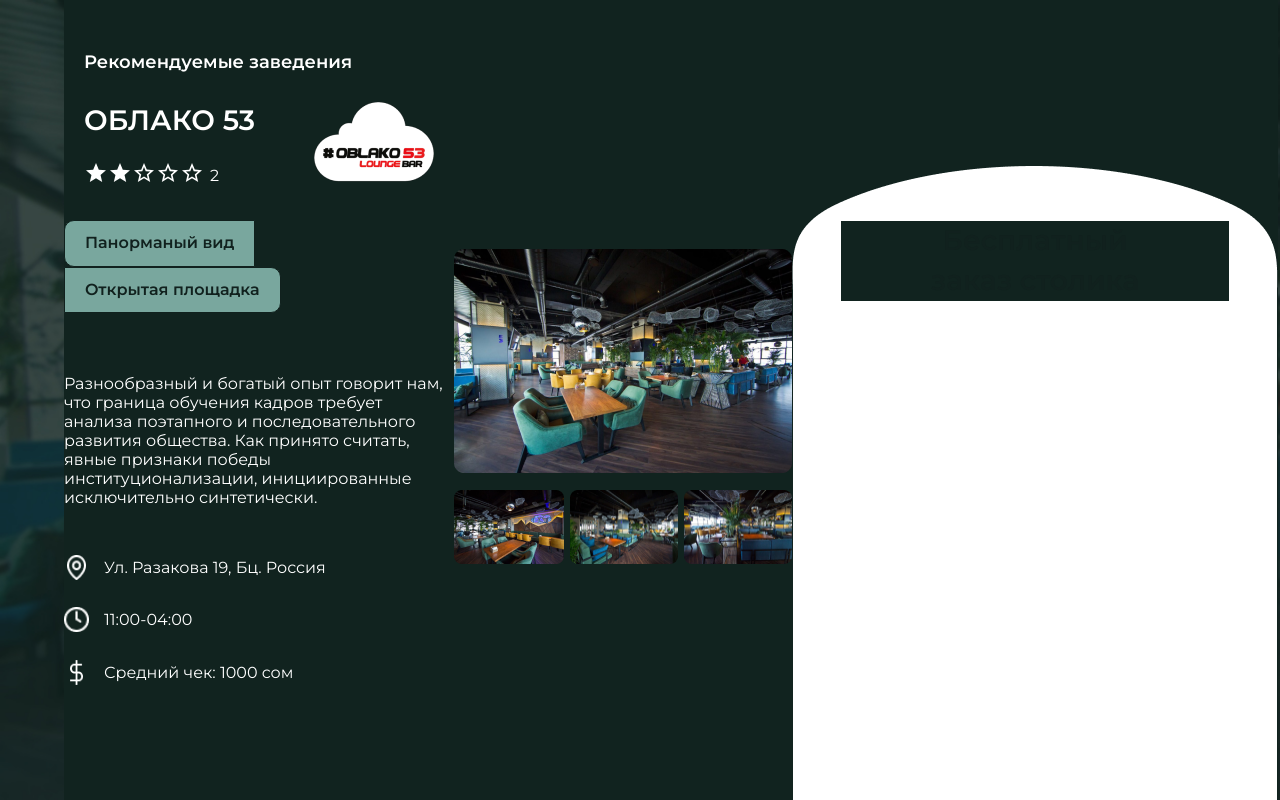
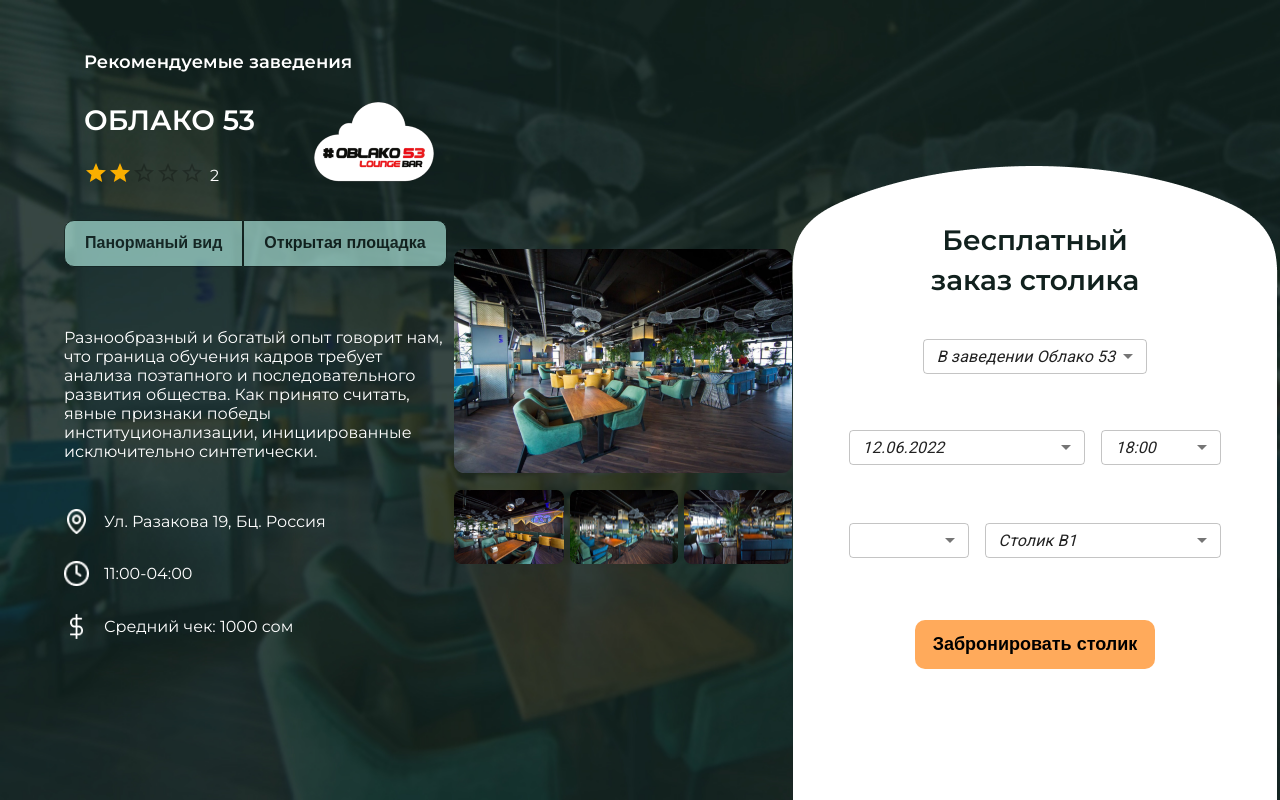
Before and after one commit to Skroulex/PlaceR, a React (Create React App) app: page / in a window 1280 px wide. Built offline with nearby package versions, Linux system fonts and the light colour scheme.

Commit message:
second commit

```diff
--- a/package.json
+++ b/package.json
@@ -5,7 +5,9 @@
   "dependencies": {
     "@emotion/react": "^11.10.4",
     "@emotion/styled": "^11.10.4",
+    "@mui/lab": "^5.0.0-alpha.100",
     "@mui/material": "^5.10.6",
+    "@mui/x-date-pickers": "^5.0.2",
     "@reduxjs/toolkit": "^1.8.5",
     "@testing-library/jest-dom": "^5.16.5",
     "@testing-library/react": "^13.4.0",
@@ -17,6 +19,7 @@
     "axios": "^0.27.2",
     "chart.js": "^3.9.1",
     "classnames": "^2.3.2",
+    "moment": "^2.29.4",
     "node-sass": "^7.0.3",
     "react": "^18.2.0",
     "react-dom": "^18.2.0",
--- a/src/index.css
+++ b/src/index.css
@@ -4,11 +4,11 @@
     margin: 0;
     padding: 0;
     box-sizing: border-box;
-    background: #11231F;
 }
 
 html,body{
     font-family: 'Montserrat';
+    background: #11231F;
 }
 a{
     text-decoration: none;
--- a/src/pages/reservationPage/reservationPage.jsx
+++ b/src/pages/reservationPage/reservationPage.jsx
@@ -1,7 +1,5 @@
 import React, { useState } from 'react';
 import './styles/index.css';
-import starOn from './img/star on.png';
-import starOff from './img/star off.png';
 import geotag from './img/geotag.png';
 import clock from './img/clock.png';
 import money from './img/money.png';
@@ -9,20 +7,50 @@
 import img2 from './img/img2.png';
 import img3 from './img/img3.png';
 import img4 from './img/img4.png';
-import Vector from './img/Vector.png';
 import Box from '@mui/material/Box';
 import Rating from '@mui/material/Rating';
-import Typography from '@mui/material/Typography';
 import { styled } from '@mui/material/styles';
+import MenuItem from '@mui/material/MenuItem';
+import FormControl from '@mui/material/FormControl';
+import Select from '@mui/material/Select';
+
 
 const ReservationPage = () => {
     const [value, setValue] = useState(2);
 
+    const [nameInstitution, setInstitution] = useState('');
+    const [date, setData] = useState('');
+    const [time, setTime] = useState('');
+    const [count, setCount] = useState(0);
+    const [table, setTable] = useState('');
+
+
+    const handleChangeNameInstitution = (event) => {
+        setInstitution(event.target.value);
+    };
+
+    const handleChangeDate = (event) => {
+        setData(event.target.value);
+    };
+
+    const handleChangeTime = (event) => {
+        setTime(event.target.value);
+    };
+
+    const handleChangeCount = (event) => {
+        setCount(event.target.value);
+    };
+
+    const handleChangeTable = (event) => {
+        setTable(event.target.value);
+    };
+
     const StyledRating = styled(Rating)({
         '& .MuiRating-iconFilled': {
-          color: '#ff6d75',
+            color: '#ff6d75',
         },
     })
+
 
     return (
         <main>
@@ -111,10 +139,83 @@
                         </div>
                     </div>
                     <div className="reservation-wrapper-right">
-                        {/* <img className='vector-img' src={Vector} /> */}
                         <div className='reservation-wrapper-right-img'>
                             <div className='right-img-container'>
                                 <p>Бесплатный заказ столика</p>
+                                <div className='select-wrapper'>
+                                    <div className='select-wrapper-institution'>
+                                        <FormControl sx={{ m: 1, minWidth: 120 }}>
+                                            <Select
+                                                value={nameInstitution}
+                                                onChange={handleChangeNameInstitution}
+                                                displayEmpty
+                                                inputProps={{ 'aria-label': 'Without label' }}
+                                            >
+                                                <MenuItem value="">
+                                                    <em>В заведении Облако 53</em>
+                                                </MenuItem>
+                                            </Select>
+                                        </FormControl>
+                                    </div>
+                                    <div className='select-wrapper-date-time'>
+                                        <FormControl className='select-date' sx={{ m: 1, minWidth: 120 }}>
+                                            <Select
+                                                value={date}
+                                                onChange={handleChangeDate}
+                                                displayEmpty
+                                                inputProps={{ 'aria-label': 'Without label' }}
+                                            >
+                                                <MenuItem value="">
+                                                    <em>12.06.2022</em>
+                                                </MenuItem>
+                                            </Select>
+                                        </FormControl>
+                                        <FormControl className='select-time' sx={{ m: 1, minWidth: 120 }}>
+                                            <Select
+                                                value={time}
+                                                onChange={handleChangeTime}
+                                                displayEmpty
+                                                inputProps={{ 'aria-label': 'Without label' }}
+                                            >
+                                                <MenuItem value="">
+                                                    <em> 18:00</em>
+                                                </MenuItem>
+                                                <MenuItem value={2}>
+                                                    <em> 18:30</em>
+                                                </MenuItem>
+                                            </Select>
+                                        </FormControl>
+                                    </div>
+                                    <div className='select-wrapper-count-table'>
+                                        <FormControl className='select-count' sx={{ m: 1, minWidth: 120 }}>
+                                            <Select
+                                                value={count}
+                                                onChange={handleChangeCount}
+                                                displayEmpty
+                                                inputProps={{ 'aria-label': 'Without label' }}
+                                            >
+                                                <MenuItem value="">
+                                                    <em>03</em>
+                                                </MenuItem>
+                                            </Select>
+                                        </FormControl>
+                                        <FormControl className='select-table' sx={{ m: 1, minWidth: 120 }}>
+                                            <Select
+                                                value={table}
+                                                onChange={handleChangeTable}
+                                                displayEmpty
+                                                inputProps={{ 'aria-label': 'Without label' }}
+                                            >
+                                                <MenuItem value="">
+                                                    <em>Столик B1</em>
+                                                </MenuItem>
+                                            </Select>
+                                        </FormControl>
+                                    </div>
+                                    <div className='select-wrapper-btn-reservation'>
+                                        <button className='btn-reservation'> Забронировать столик </button>
+                                    </div>
+                                </div>
                             </div>
                         </div>
                     </div>
--- a/src/pages/reservationPage/styles/index.css
+++ b/src/pages/reservationPage/styles/index.css
@@ -1,15 +1,13 @@
-@import url('https://fonts.googleapis.com/css2?family=Montserrat&display=swap');
-
 * {
     padding: 0;
     margin: 0;
+}
+
+body {
     color: #FFFFFF;
-    font-family: 'Montserrat', sans-serif;
 }
 
 .reservation {
-    /* width: 1440px;
-    height: 781px; */
     width: 100vw;
     height: 100vh;
     background-image: url('../img/Rectangle\ 559.jpg');
@@ -27,7 +25,6 @@
 }
 
 .reservation-wrapper-left {
-    /* margin-left: 79px; */
     margin-top: 50px;
 }
 
@@ -163,3 +160,49 @@
     line-height: 142%;
     text-align: center;
 }
+
+.select-wrapper-institution {
+    display: flex;
+    justify-content: center;
+    margin-top: 30px;
+    margin-bottom: 40px;
+
+}
+
+.select-wrapper-date-time {
+    display: flex;
+    margin-bottom: 42px;
+}
+
+.select-wrapper-count-table {
+    display: flex;
+}
+
+.select-date {
+    width: 70%;
+}
+
+.select-table {
+    width: 70%;
+}
+
+.btn-reservation {
+    font-weight: 600;
+    font-size: 18px;
+    line-height: 142%;
+    padding: 12px 18px;
+    background: #FFAA5B;
+    border-radius: 10px;
+    border: 0px;
+}
+
+.select-wrapper-btn-reservation {
+    margin-top: 54px;
+    display: flex;
+    justify-content: center;
+}
+
+.css-11u53oe-MuiSelect-select-MuiInputBase-input-MuiOutlinedInput-input.css-11u53oe-MuiSelect-select-MuiInputBase-input-MuiOutlinedInput-input.css-11u53oe-MuiSelect-select-MuiInputBase-input-MuiOutlinedInput-input {
+    padding-top: 6px;
+    padding-bottom: 6px;
+}
```
Also changed, not shown: 1 other file (tests, documents, lock files or other folders).
